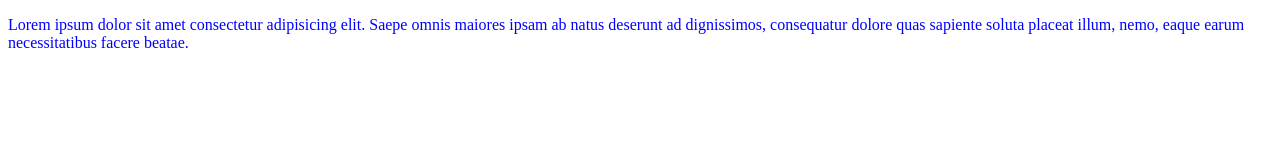
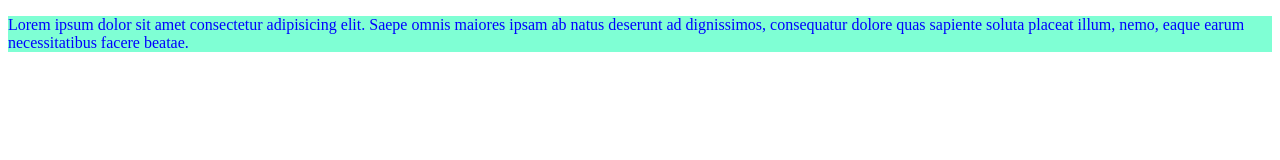
Before and after one commit to abbas56fares/myproject, a plain HTML site: page index.html in a window 1280 px wide. Drawn offline with Linux system fonts and the light colour scheme.

Commit message:
Changing bg-color in css file

```diff
--- a/style.css
+++ b/style.css
@@ -1,3 +1,4 @@
 p {
   color: blue;
+  background: aquamarine;
 }
```
